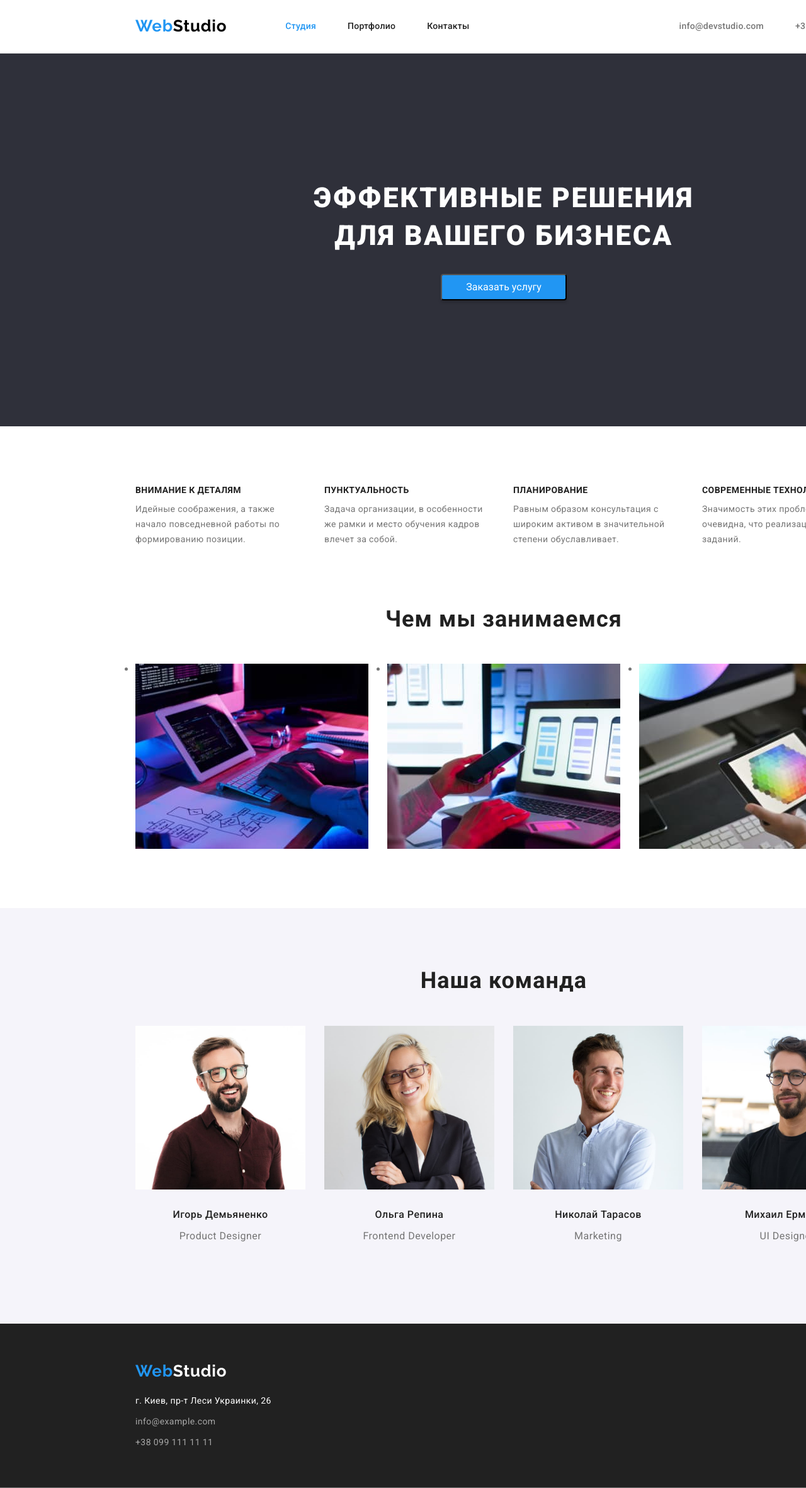
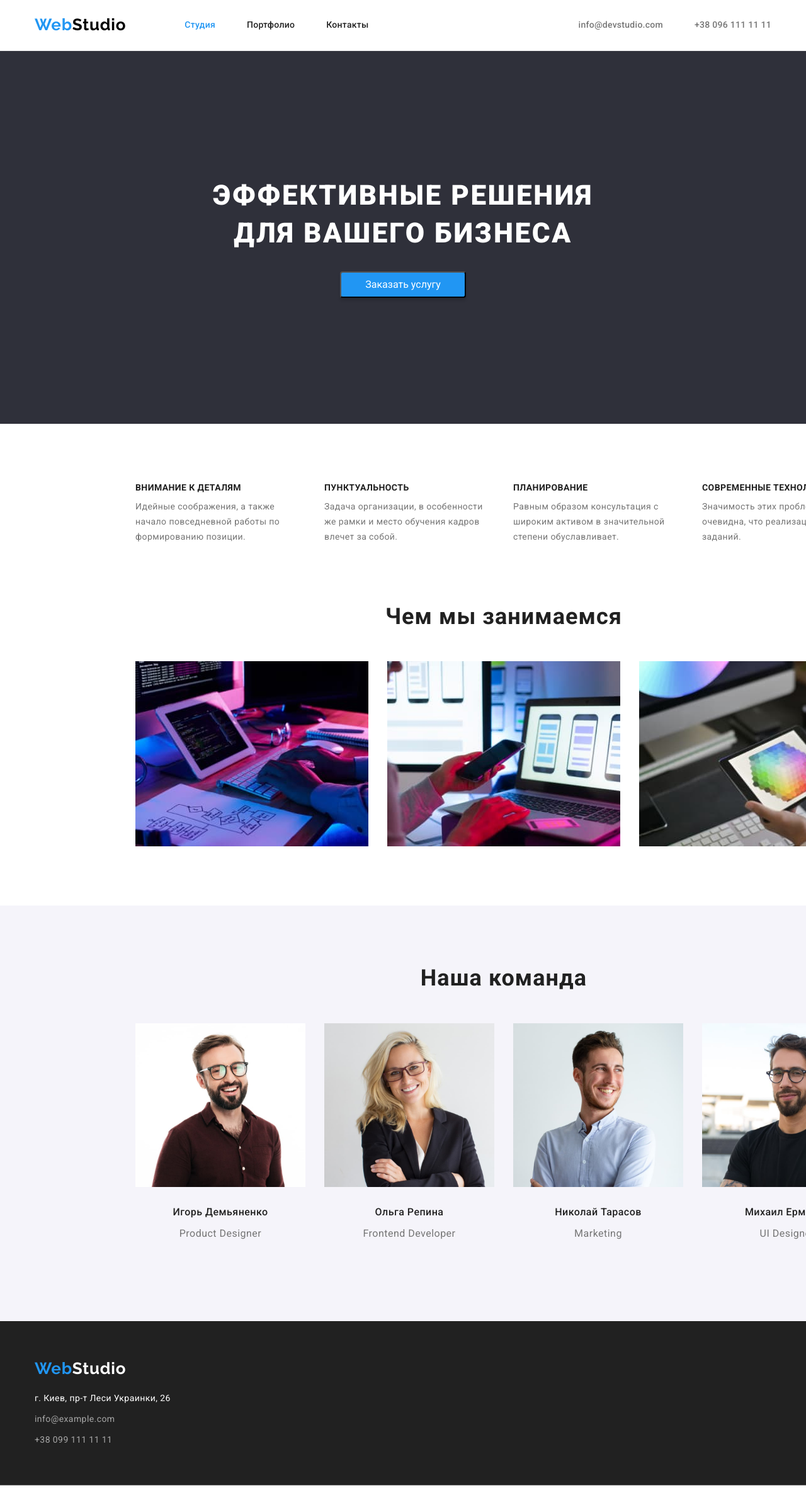
Before and after one commit to SergIr1/goit-markup-hw-03, a plain HTML site: page index.html in a window 1280 px wide. Shown: the top 2363 px of the page at 63% size. Drawn offline with nearby package versions, Linux system fonts and the light colour scheme.

Commit message:
Доработал Дз

```diff
--- a/css/styles.css
+++ b/css/styles.css
@@ -9,6 +9,7 @@
     --bg-team-color:#f5f4fa;
     --bg-button-color:#188ce8;
     --header-border-color: #ececec;
+    --border-cards-color: #eeeeee;
     --first-card-shadow: 0px 4px 4px rgba(0, 0, 0, 0.15);
     --secondory-card-shadow: 0px 3px 1px rgba(0, 0, 0, 0.1),
         0px 1px 2px rgba(0, 0, 0, 0.08),
@@ -39,7 +40,7 @@ padding-left: 0;
 
 img {
 display:block;
-max-width: 100%,
+max-width: 100%;
 height: auto
 }
 
@@ -80,7 +81,6 @@ height: auto
 }
 
 .page-header {
-    width: 1600px;
     border-bottom: 1px solid var(--header-border-color);
 }
 
@@ -136,8 +136,8 @@ height: auto
 
 .site-nav-link{
     display: block;
-    padding-top: 34px;
-    padding-bottom: 34px;
+    padding-top: 32px;
+    padding-bottom: 32px;
 
     color:var(--title-text-color);
         font-weight: 500;
@@ -160,8 +160,8 @@ height: auto
 
 .adress-nav-link{
     display: block;
-    padding-top: 34px;
-    padding-bottom: 34px;
+    padding-top: 32px;
+    padding-bottom: 32px;
 
     color:var(--primary-text-color);
         font-weight: 500;
@@ -180,17 +180,19 @@ color: var(--accent-text-color);
 /* hero */
 .hero{
 text-align: center;
-width: 1600px;
 background-color: var(--bg-hero-color);
 padding-top: 200px;
 padding-bottom: 200px;
 }
 
 .section-hero-title{
-    margin-top: 0px;
+    margin-top: 0;
     margin-bottom: 30px;
+    margin-right: auto;
+    margin-left: auto;
 
     color:var(--white-text-color);
+        width: 696px;
         font-weight: 900;
         font-size: 44px;
         line-height: 1.36;
@@ -221,9 +223,9 @@ padding-bottom: 200px;
 }
 
 /* Advantage */
-.feature{
+/* .feature{
     padding-bottom: 0;
-}
+} */
 
 .feature-list{
     display: flex;
@@ -260,7 +262,11 @@ padding-bottom: 200px;
 
 /* Work */
 
-.section-work .section-title {
+.section-work{
+    padding-top: 0;
+}
+
+.section-work-title {
     margin-bottom: 50px;
 
     color: var(--title-text-color);
@@ -289,12 +295,10 @@ padding-bottom: 200px;
 
 .section-fon{
     background-color: var(--bg-team-color);
-    padding-top: 0;
-    padding-bottom: 94px;
 }
 
-.section-fon .section-title{
-    padding-top: 94px;
+.section-title{
+margin-bottom: 50px;
 
     color: var(--title-text-color);
     font-weight: 700;
@@ -310,12 +314,12 @@ padding-bottom: 200px;
     flex-wrap: wrap;
 }
 
-.menu-item-cards{
-    margin-top: 50px;
+.content-title-text-team{
+    padding-top: 30px;
+    padding-bottom: 30px;
 }
 
 .section-title-team {
-    margin-top: 30px;
     margin-bottom: 10px;
 
     color: var(--title-text-color);
@@ -333,10 +337,6 @@ padding-bottom: 200px;
         letter-spacing: 0.03em;
 }
 
-.menu-item:not(:last-child) .text-team{
-        margin-bottom: 30px;
-}
-
 .menu-item-list .menu-item:not(:last-child){
     margin-right: 30px;
 
@@ -344,14 +344,12 @@ padding-bottom: 200px;
 /* footer */
 
 .footer{
-    width: 1600px;
     background-color: var(--title-text-color);
     padding-top: 60px;
     padding-bottom: 60px;
 }
 
 .footer-adress-nav{
-    width: 231px;
     margin-top: 20px;
 }
 
@@ -367,11 +365,14 @@ color: var(--white-text-color);
 
 .text-address{
         display: block;
-    color:var(--white-text-color);
+        color: var(--white-text-color);
+}
+
+.footer-text-address{
     margin-bottom: 9px;
 }
 
-.footer-mail{
+.footer-mail-address{
     margin-bottom: 9px;
 }
 
@@ -405,10 +406,8 @@ color: var(--white-text-color);
 
 .filtre {
     display:flex;
-    flex-wrap: wrap;
     justify-content: center;
-    min-width: 611px;
-    height: 54px;
+    margin-bottom: 50px;
 }
 
 .btn-filtre{
@@ -434,13 +433,9 @@ color: var(--white-text-color);
     margin-left: 8px;
 }
 
-.section-portfolio{
-    padding-bottom: 0;
-}
-
-.section-secondory{
+/* .section-secondory{
 padding-top: 34px;
-}
+} */
 
 .card-set{
 display: flex;
@@ -457,11 +452,14 @@ margin-top: -30px;
     margin-top: 30px;
 }
 
-.card-content{
+/* .card-content{
     min-width: 322px;
-}
+} */
 
 .card-content{
+    border-bottom: 1px solid var(--border-cards-color);
+    border-right: 1px solid var(--border-cards-color);
+    border-left: 1px solid var(--border-cards-color);
     padding: 20px 24px;
 }
 
--- a/index.html
+++ b/index.html
@@ -36,9 +36,9 @@
         </div>
     </header>
     <main>
-        <section class="section hero">
+        <section class="hero">
             <div class="container">
-                <h1 class="section-hero-title">Эффективные решения <br />для вашего бизнеса</h1>
+                <h1 class="section-hero-title">Эффективные решения для вашего бизнеса</h1>
                 <button type="button" class="button">Заказать услугу</button>
             </div>
         </section>
@@ -73,8 +73,8 @@
         </section>
         <section class="section section-work">
             <div class="container">
-                <h2 class="section-title">Чем мы занимаемся</h2>
-                <ul class="work">
+                <h2 class="section-work-title">Чем мы занимаемся</h2>
+                <ul class="work list">
                     <li class="img-work"><img src="./images/box_1.jpg" alt="програмирование" width="370" /></li>
                     <li class="img-work"><img src="./images/box_2.jpg" alt="мобильные приложения" width="370" /></li>
                     <li class="img-work"><img src="./images/box_3.jpg" alt="ассоциативные технологии" width="370" />
@@ -85,24 +85,32 @@
         <section class="section section-fon">
             <div class="container">
                 <h2 class="section-title">Наша команда</h2>
-                <div class="menu-item-cards">
+
                 <ul class="list menu-item-list">
                     <li class="menu-item"><img src="./images/img1.jpg" alt="Игорь Демьяненко" width="270" />
+                        <div class="content-title-text-team">
                             <h3 class="section-title-team">Игорь Демьяненко</h3>
                             <p lang="en" class="text-team">Product Designer</p>
+                        </div>
                     </li>
                     <li class="menu-item">
                         <img src="./images/img2.jpg" alt="Ольга Репина" width="270" />
+                        <div class="content-title-text-team">
                             <h3 class="section-title-team">Ольга Репина</h3>
                             <p lang="en" class="text-team">Frontend Developer</p>
+                        </div>
                     </li>
                     <li class="menu-item"><img src="./images/img3.jpg" alt="Николай Тарасов" width="270" />
+                        <div class="content-title-text-team">
                             <h3 class="section-title-team">Николай Тарасов</h3>
                             <p lang="en" class="text-team">Marketing</p>
+                        </div>
                     </li>
                     <li class="menu-item"><img src="./images/img4.jpg" alt="Михаил Ермаков" width="270" />
+                        <div class="content-title-text-team">
                             <h3 class="section-title-team">Михаил Ермаков</h3>
                             <p lang="en" class="text-team">UI Designer</p>
+
                     </li>
                 </ul>
             </div>
@@ -114,11 +122,14 @@
             <a href="/" class="logo-white"><span class="logo-web">Web</span>Studio</a>
             <address class="footer-adress-nav">
                 <ul class="list">
-                    <li><a href="https://goo.gl/maps/6XvuQQxbahTjYnd79" class="text-address">г. Киев, пр-т Леси
+                    <li class="footer-text-address"><a href="https://goo.gl/maps/6XvuQQxbahTjYnd79"
+                            class="text-address">г. Киев, пр-т Леси
                             Украинки, 26</a>
                     </li>
-                    <li><a href="mailto:info@example.com" class="footer-mail">info@example.com</a></li>
-                    <li><a href="tel:+380991111111" class="footer-tel">+38 099 111 11 11</a></li>
+                    <li class="footer-mail-address"><a href="mailto:info@example.com"
+                            class="footer-mail">info@example.com</a></li>
+                    <li class="footer-tel-address"><a href="tel:+380991111111" class="footer-tel">+38 099 111 11 11</a>
+                    </li>
                 </ul>
             </address>
         </div>
```
Also changed, not shown: portfolio.html (+9 -10 lines). Lines whose indentation alone changed are shown as unchanged.
